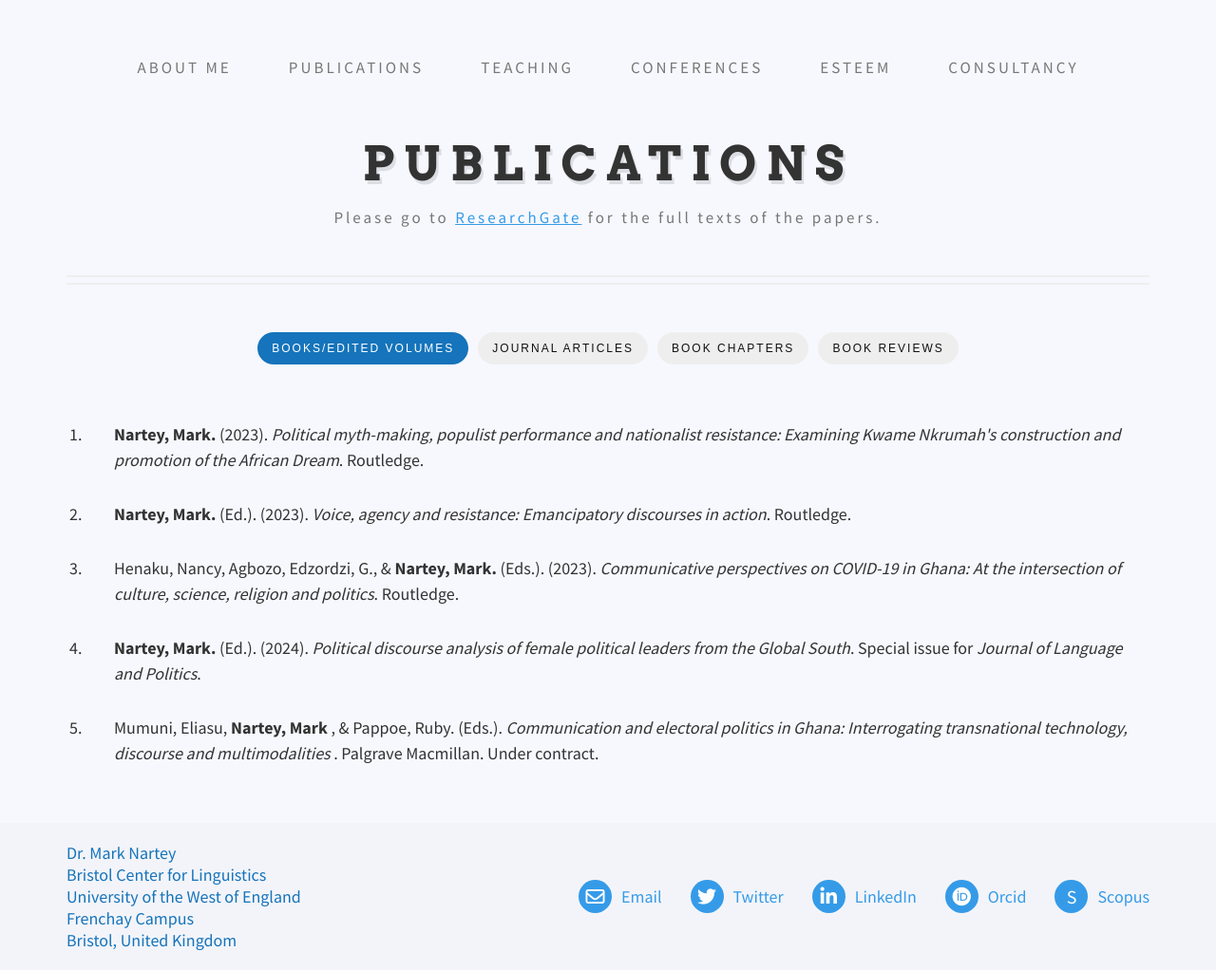
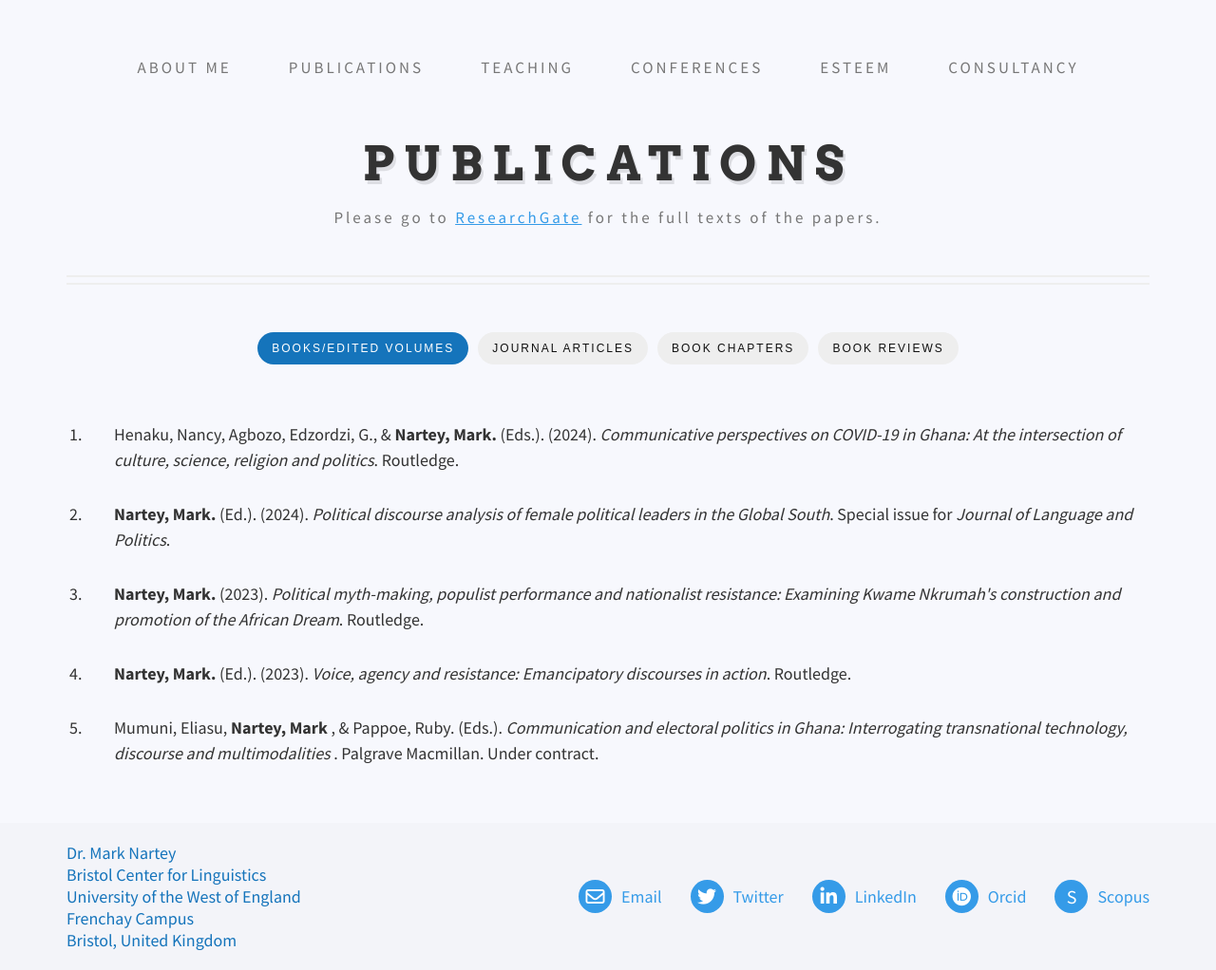
Before and after one commit to danielcornock/marknartey.com, a Jekyll site: the page built from _pages/publications.md, in a window 1280 px wide. Shown: the whole page at 95% size. Built offline with Jekyll 4.4.1, drawn with Linux system fonts in a browser that asks for light colours; nearby versions of some CDN libraries.

Commit message:
Update Content “Books”

```diff
--- a/_data/books.yml
+++ b/_data/books.yml
@@ -1,15 +1,15 @@
 items:
+  - content: "Henaku, Nancy, Agbozo, Edzordzi, G., & <b> Nartey, Mark.</b> (Eds.).
+      (2024). <i> Communicative perspectives on COVID-19 in Ghana: At the
+      intersection of culture, science, religion and politics</I>. Routledge."
+  - content: <b> Nartey, Mark.</b> (Ed.). (2024). <i> Political discourse analysis
+      of female political leaders in the Global South</I>. Special issue for <i>
+      Journal of Language and Politics</I>.
   - content: "<b> Nartey, Mark. </b> (2023). <i> Political myth-making, populist
       performance and nationalist resistance: Examining Kwame Nkrumah's
       construction and promotion of the African Dream</I>. Routledge. "
   - content: "<b> Nartey, Mark.</b> (Ed.). (2023). <i> Voice, agency and resistance:
       Emancipatory discourses in action</I>. Routledge."
-  - content: "Henaku, Nancy, Agbozo, Edzordzi, G., & <b> Nartey, Mark.</b> (Eds.).
-      (2023). <i> Communicative perspectives on COVID-19 in Ghana: At the
-      intersection of culture, science, religion and politics</I>. Routledge."
-  - content: <b> Nartey, Mark.</b> (Ed.). (2024). <i> Political discourse analysis
-      of female political leaders from the Global South</I>. Special issue for
-      <i> Journal of Language and Politics</I>.
   - content: "Mumuni, Eliasu, <b> Nartey, Mark </b>, & Pappoe, Ruby. (Eds.). <i>
       Communication and electoral politics in Ghana: Interrogating transnational
       technology, discourse and multimodalities </I>. Palgrave Macmillan. Under
```
